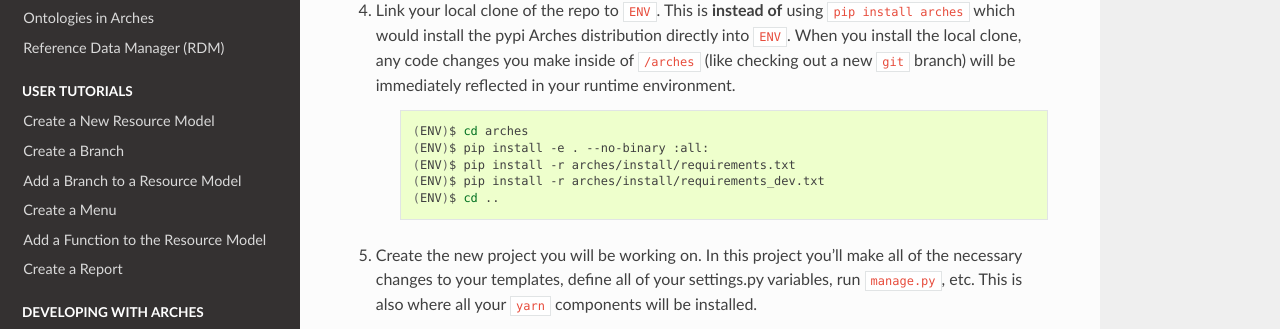
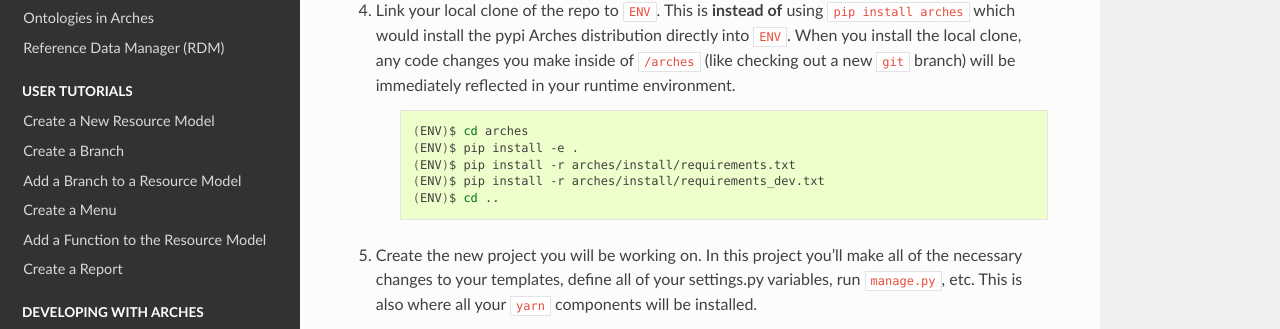
Before and after one commit to archesproject/arches-docs, a Sphinx documentation site: the page built from docs/creating-a-development-environment.txt, in a window 1280 px wide and 900 px high, scrolled down 920 px. Shown: the part 119-448 px from the top of the window. Built offline with Sphinx 7.4.7 and the Read the Docs theme 2.0.0, drawn with Linux system fonts in a browser that asks for light colours.

Commit message:
remove unnecessary --no-binary arg, only needed with pypi install

```diff
--- a/docs/creating-a-development-environment.txt
+++ b/docs/creating-a-development-environment.txt
@@ -41,7 +41,7 @@
     .. code-block:: bash
 
         (ENV)$ cd arches
-        (ENV)$ pip install -e . --no-binary :all:
+        (ENV)$ pip install -e .
         (ENV)$ pip install -r arches/install/requirements.txt
         (ENV)$ pip install -r arches/install/requirements_dev.txt
         (ENV)$ cd ..
```
